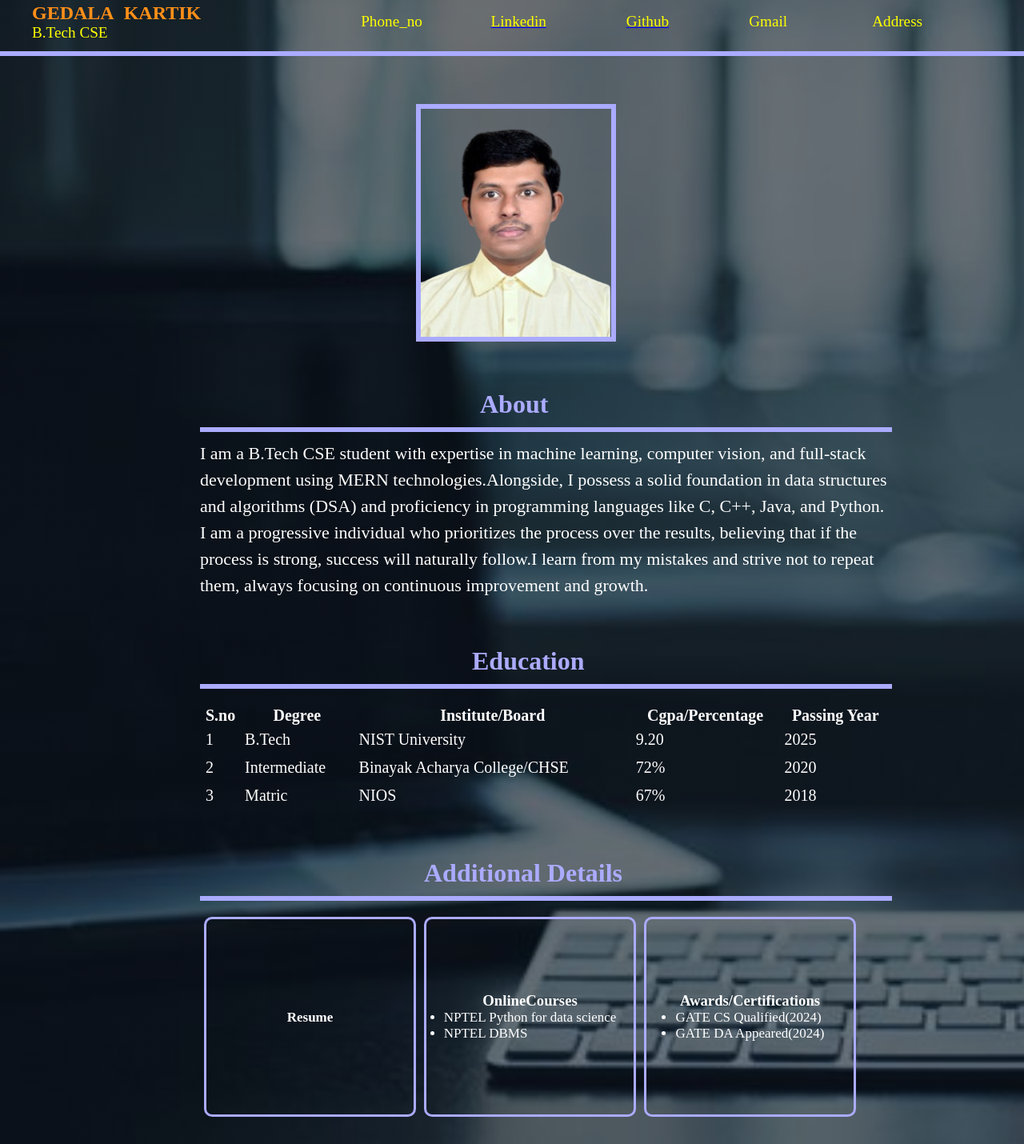
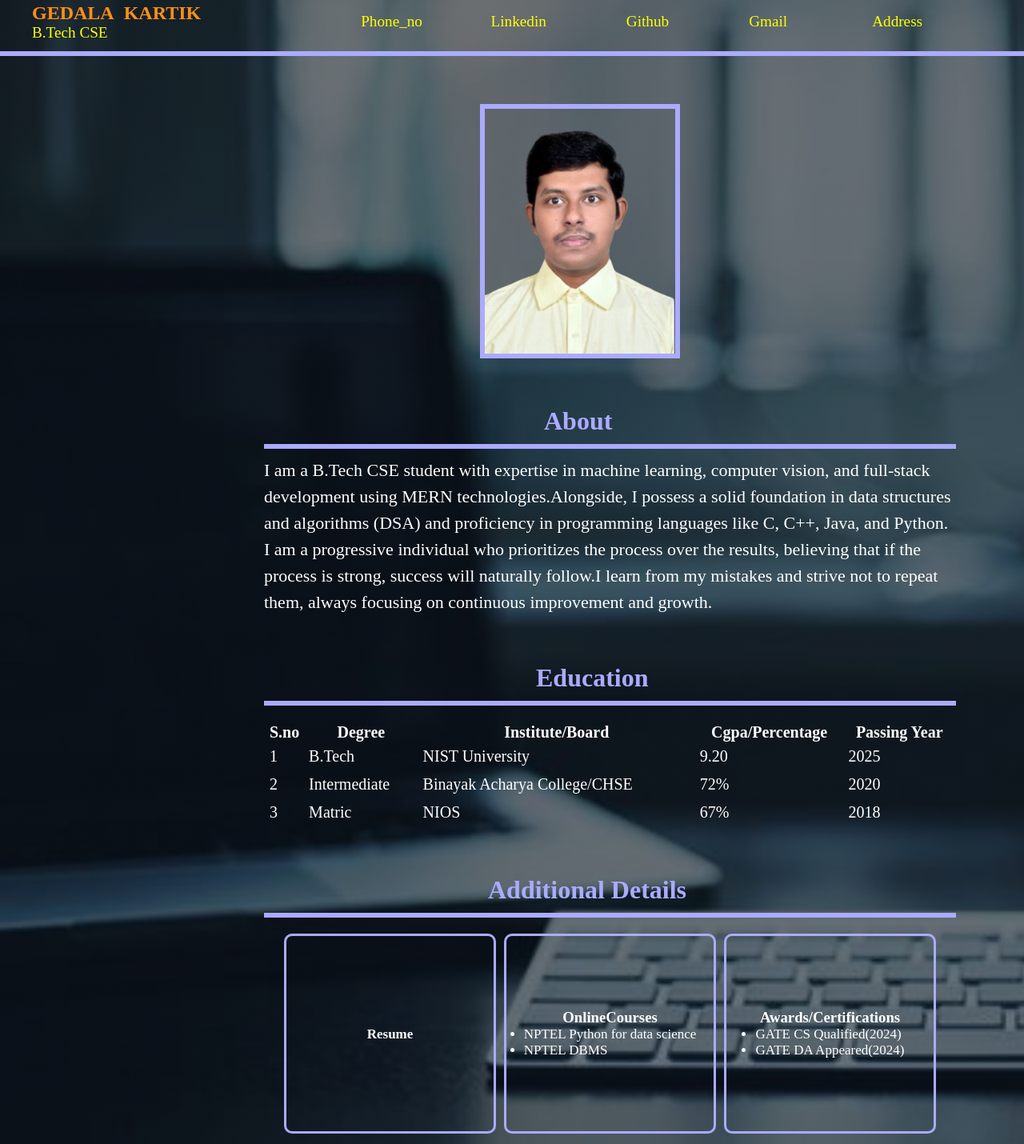
Before and after one commit to GedalaKartik/Portfolio, a plain HTML site: page index.html in a window 1280 px wide. Shown: the part 10-1440 px from the top of the page at 80% size. Drawn offline with Linux system fonts and the light colour scheme.

Commit message:
Update index.html

```diff
--- a/index.html
+++ b/index.html
@@ -20,7 +20,6 @@
             width: 100%;
             display: flex;
             flex-direction: column;
-            /* border-bottom:10px solid blue; */
         }
         #navbar
         {
@@ -31,7 +30,6 @@
             align-items: center;
             padding-bottom: 10px;
             padding-top: 10px;
-            /* background-color: rgb(168, 72, 168);  */
         }
         #namesec
         {
@@ -44,13 +42,8 @@
             justify-content: center;
             width: 865px;
             margin-top: 60px;
-            margin-left: 250px;
+            margin-left: 330px;
             gap:10px;
-        }
-        img
-        {
-            height: 297px;
-            float: left;
         }
         #contentaboutmepara
         {
@@ -61,19 +54,16 @@
         table
         {
           margin-top: 10px;
-          /* border: 1px solid black;   */
           width: 865px;
         }
         td
         {
             color: white;
-            /* border: 1px solid black;  */
             padding: 5px 5px 5px 5px;
             font-size: 20px;
         }
         th
         {
-            /* border: 1px solid black; */
             font-size: 20px;
             color: white;
         }
@@ -81,13 +71,12 @@
         {
             display: grid;
             grid-template-columns: 265px 265px 265px;
-            /* grid-template-rows: 300px 300px; */
             gap:10px;
             padding: 10px;
             width: 865px;
             justify-content: center;
             margin-top: 10px;
-            margin-left: 230px;
+            margin-left: 330px;
         }
         .additionaldetailitem
         {
@@ -157,7 +146,7 @@
         img
         {
             width: 250px;
-            margin-left: 520px;
+            margin-left: 600px;
             border: 6px solid rgb(171, 171, 255);
             margin-top: 60px;
         }
@@ -177,10 +166,10 @@
                 </div>
             </div>
             <div class="navitems" style="margin-left: 50px;">
-                <a href="https://www.linkedin.com/in/gedala-kartik-9b089a2b7/"><label for="q2" class="faq-question">Linkedin</label></a>
+                <a style="text-decoration: none;" href="https://www.linkedin.com/in/gedala-kartik-9b089a2b7/"><label for="q2" class="faq-question">Linkedin</label></a>
              </div>
             <div class="navitems" style="margin-left: 100px;">
-                <a href="https://github.com/GedalaKartik"><label for="q3" class="faq-question">Github</label></a>
+                <a style="text-decoration: none;" href="https://github.com/GedalaKartik"><label for="q3" class="faq-question">Github</label></a>
             </div>
             <div class="navitems" style="margin-left: 100px;">
                 <input type="checkbox" id="q4" class="faq-input"><label for="q4" class="faq-question">Gmail</label>
@@ -239,8 +228,8 @@
         </tr>
     </table>
     </div>
-    <h1 style="color: rgb(171, 171, 255);margin-left: 530px;margin-top: 60px;">Additional Details</h1>
-    <hr style="background-color:rgb(171, 171, 255);height: 6px;border: none;width: 865px;margin-left: 250px;margin-top: 10px;">
+    <h1 style="color: rgb(171, 171, 255);margin-left: 610px;margin-top: 60px;">Additional Details</h1>
+    <hr style="background-color:rgb(171, 171, 255);height: 6px;border: none;width: 865px;margin-left: 330px;margin-top: 10px;">
     <div id="additionaldetails">
             <div class="additionaldetailitem">
                 <h3><a href="https://drive.google.com/file/d/10X6iNA8GaweJPslqEL4KGhlZDVLF-0ZR/view?usp=sharing">Resume</a></h3>
```
